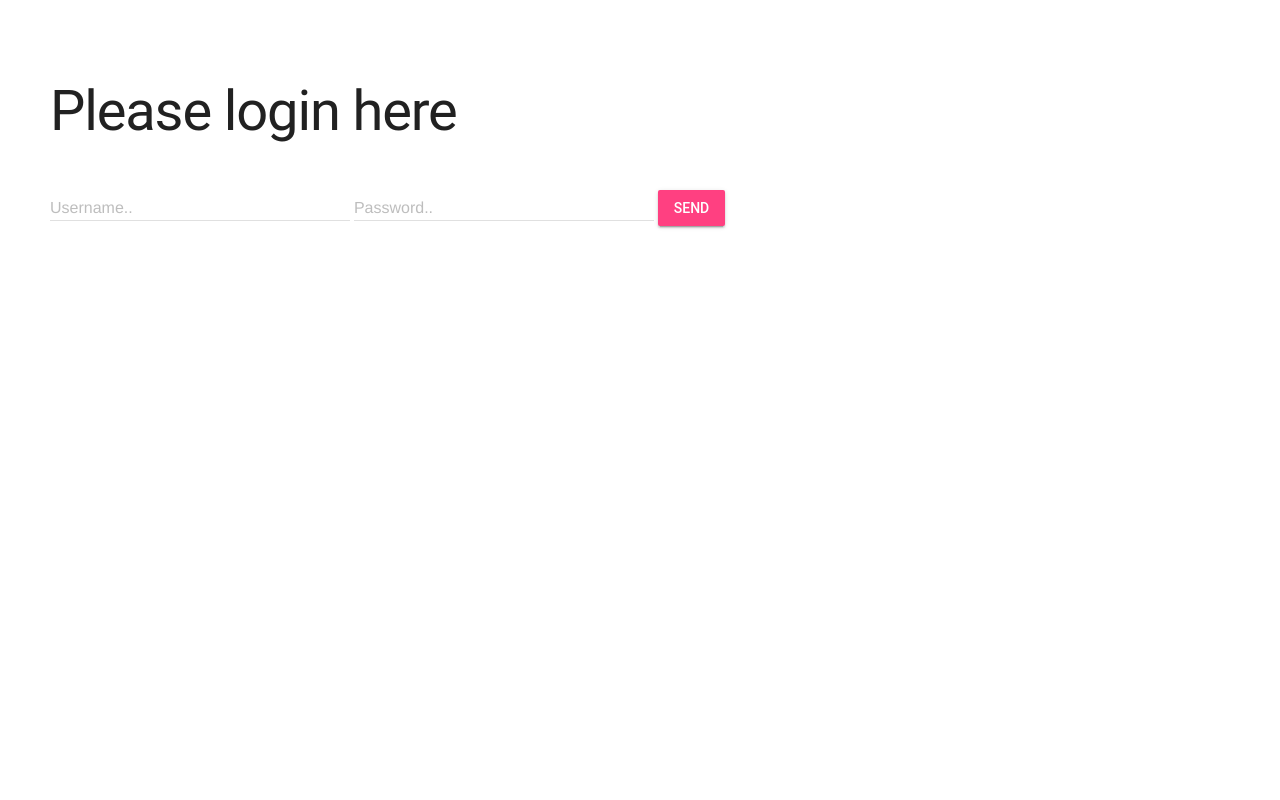
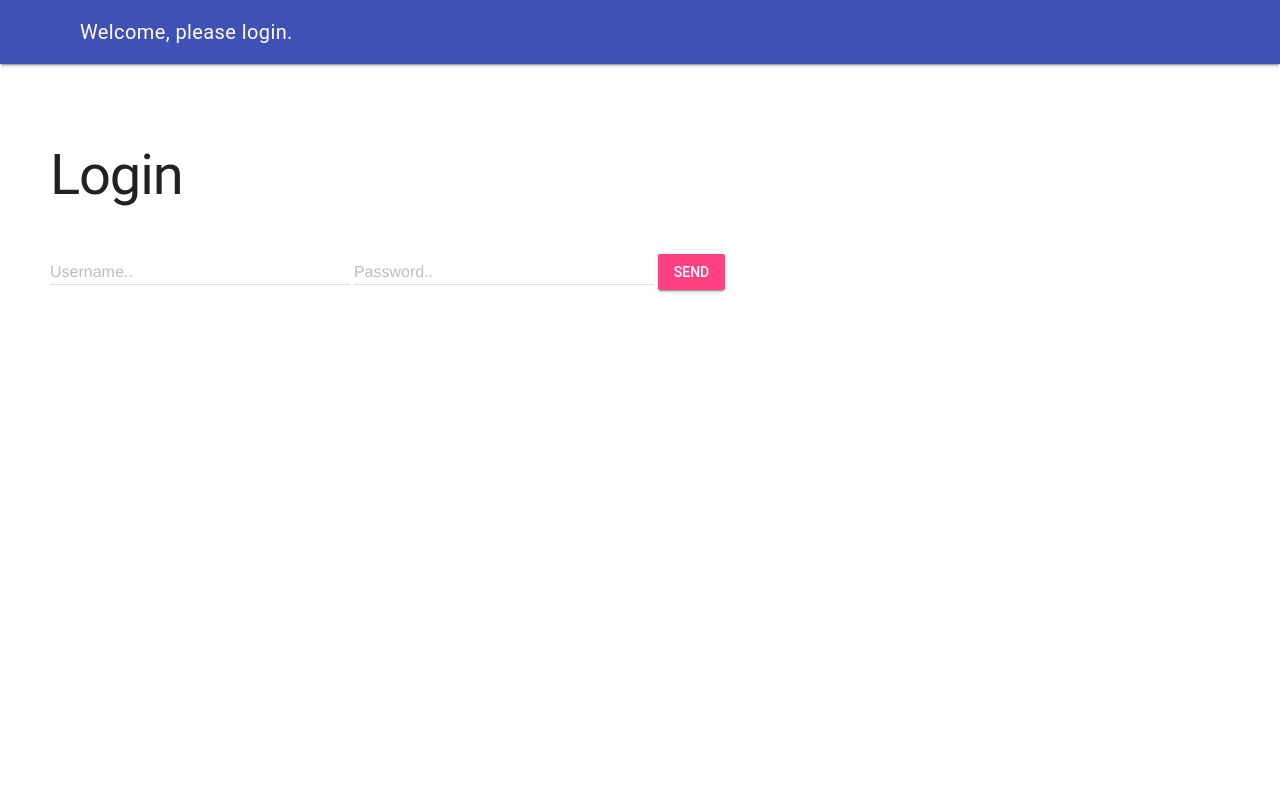
Before and after one commit to christian-hansen/django-chat-app, a Django app: page /login/ in a window 1280 px wide. Run offline with Django 5.2, Linux system fonts and the light colour scheme.

Commit message:
html master template

```diff
--- a/chat/templates/auth/login.html
+++ b/chat/templates/auth/login.html
@@ -1,16 +1,6 @@
-<link rel="stylesheet" href="https://fonts.googleapis.com/icon?family=Material+Icons"/>
-<link rel="stylesheet" href="https://code.getmdl.io/1.3.0/material.indigo-pink.min.css"/>
-<script defer src="https://code.getmdl.io/1.3.0/material.min.js"></script>
-
-<style>
-  .page-content {
-    padding: 50px 50px;
-  }
-</style>
-
-
-<div class="page-content">
-  <h1>Please login here</h1>
+{% extends 'base.html' %}
+{% block content %}
+  <h1>Login</h1>
 
     {% if wrongPassword %}
     <p>Benutzername oder Passwort sind falsch<p>
@@ -33,4 +23,4 @@
   Send
 </button>
 </form>
-</div>
+{% endblock%}
--- a/first_django_chat_app/settings.py
+++ b/first_django_chat_app/settings.py
@@ -10,7 +10,9 @@ For the full list of settings and their values, see
 https://docs.djangoproject.com/en/5.0/ref/settings/
 """
 
+import os
 from pathlib import Path
+
 
 # Build paths inside the project like this: BASE_DIR / 'subdir'.
 BASE_DIR = Path(__file__).resolve().parent.parent
@@ -55,7 +57,7 @@ ROOT_URLCONF = 'first_django_chat_app.urls'
 TEMPLATES = [
     {
         'BACKEND': 'django.template.backends.django.DjangoTemplates',
-        'DIRS': [],
+        'DIRS': [os.path.join(BASE_DIR, 'templates')],
         'APP_DIRS': True,
         'OPTIONS': {
             'context_processors': [
--- /dev/null
+++ b/templates/base.html
@@ -0,0 +1,60 @@
+<!DOCTYPE html>
+<html lang="en">
+  <head>
+    <meta charset="UTF-8" />
+    <meta name="viewport" content="width=device-width, initial-scale=1.0" />
+    <link
+      rel="stylesheet"
+      href="https://fonts.googleapis.com/icon?family=Material+Icons"
+    />
+    <link
+      rel="stylesheet"
+      href="https://code.getmdl.io/1.3.0/material.indigo-pink.min.css"
+    />
+    <script defer src="https://code.getmdl.io/1.3.0/material.min.js"></script>
+    <title>Chatroom</title>
+    <style>
+        .page-content {
+            padding: 50px 50px;
+        }
+    </style>
+  </head>
+  <body>
+    <div class="mdl-layout mdl-js-layout mdl-layout--fixed-header">
+        <header class="mdl-layout__header">
+          <div class="mdl-layout__header-row">
+            <!-- Title -->
+            <span class="mdl-layout-title">
+              {% if request.user.is_authenticated %}
+              Welcome {{ request.user }}</span>
+              {% else %}
+              Welcome, please login.
+              {% endif %}
+            <!-- Add spacer, to align navigation to the right -->
+            <div class="mdl-layout-spacer"></div>
+            <!-- Navigation. We hide it in small screens. -->
+            {% if request.user.is_authenticated %}    <div>Du bist eingeloggt!<br><br></div>    {% endif %}
+          </div>
+        </header>
+        <div class="mdl-layout__drawer">
+          <span class="mdl-layout-title">Chatroom</span>
+          <nav class="mdl-navigation">
+            <a class="mdl-navigation__link" href="">Link</a>
+            <a class="mdl-navigation__link" href="">Link</a>
+            <a class="mdl-navigation__link" href="">Link</a>
+            <a class="mdl-navigation__link" href="">Link</a>
+          </nav>
+        </div>
+        <main class="mdl-layout__content">
+          <div class="page-content">
+            <!-- Your content goes here -->
+
+          {% block content %}
+          {% endblock %}
+          </div>
+
+        </main>
+      </div>
+
+  </body>
+</html>
```
Also changed, not shown: chat/templates/chat/index.html (+3 -49 lines).
